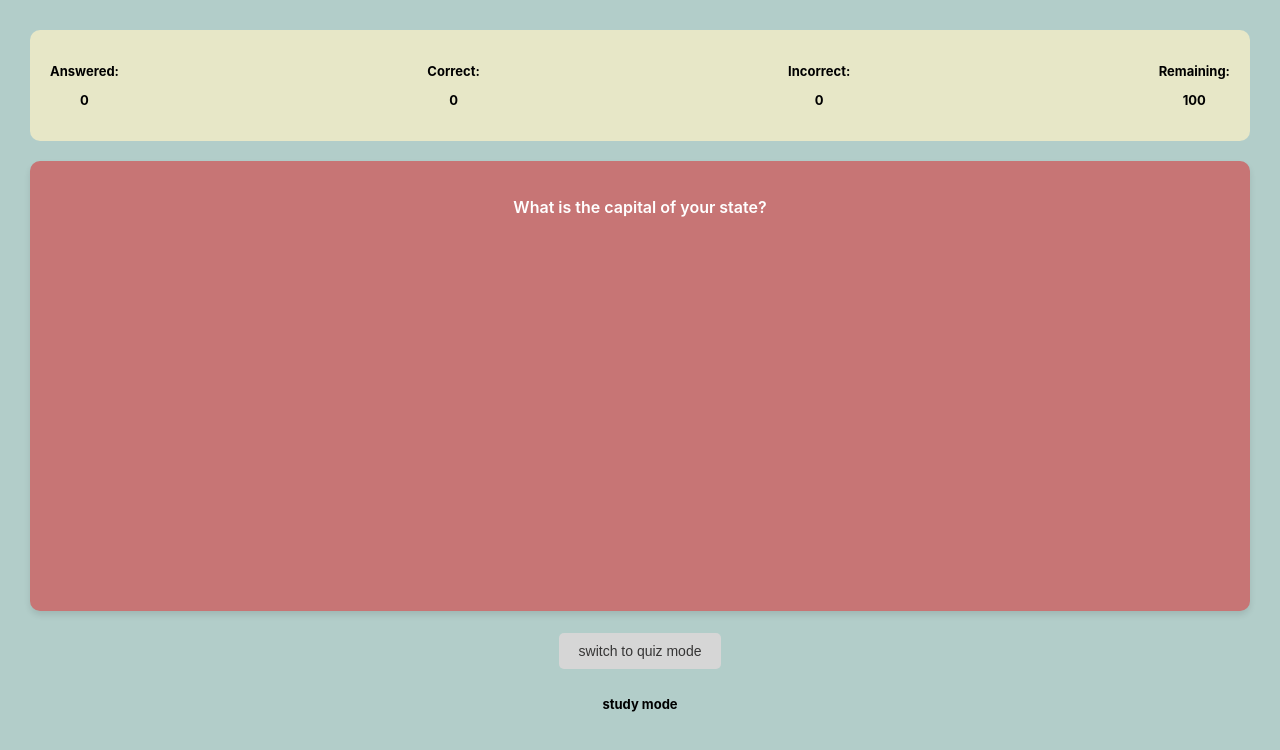
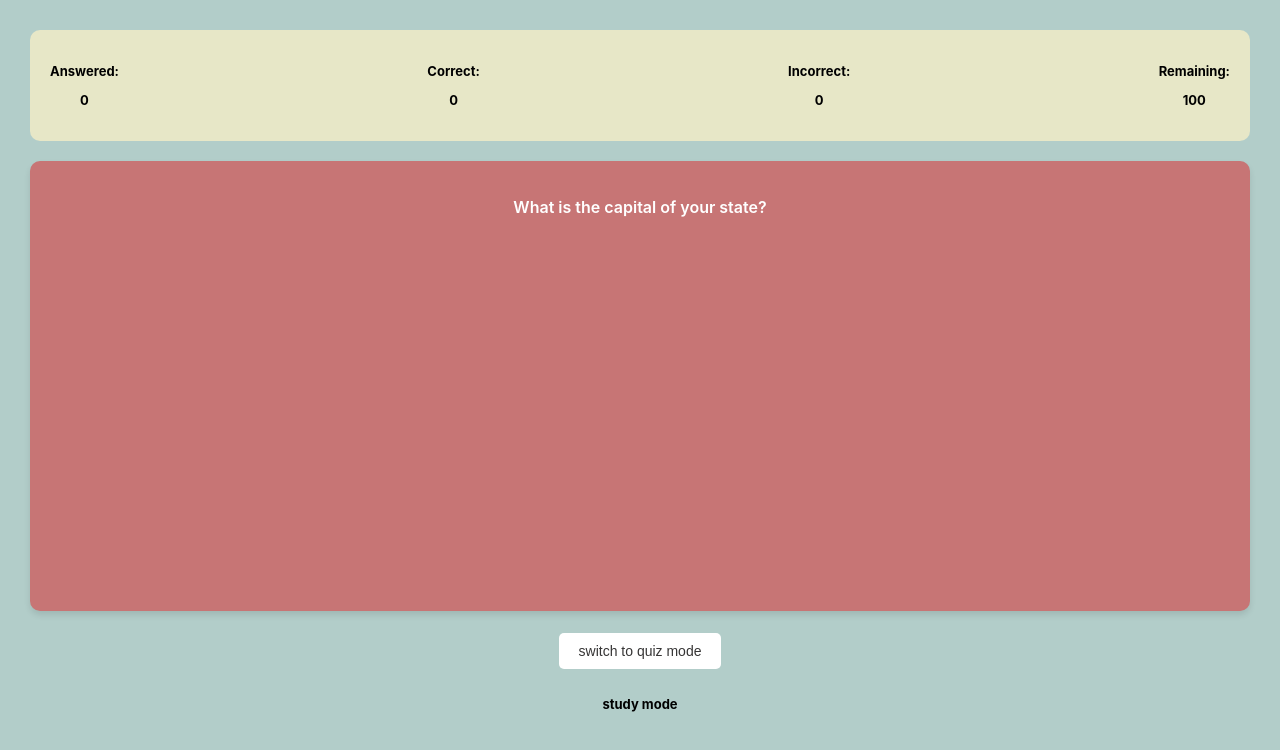
Before and after one commit to sofiakatzman/NaturalizationStudyGuide, a React (Create React App) app: page / in a window 1280 px wide. Shown: the top 750 px of the page. Built offline with nearby package versions, Linux system fonts and the light colour scheme.

Commit message:
update button color

```diff
--- a/src/App.css
+++ b/src/App.css
@@ -52,7 +52,7 @@
 
 /* Buttons for flipping the card */
 button {
-  background-color: #d6d6d6;
+  background-color: #ffffff;
   color: rgb(54, 53, 53);
   border: none;
   border-radius: 5px;
@@ -65,7 +65,7 @@ button {
 
 /* Hover effect for buttons */
 button:hover {
-  background-color: #ffffff;
+  background-color:  #d6d6d6;
   box-shadow: 0 4px 6px rgba(0, 0, 0, 0.1);
 }
 
```
